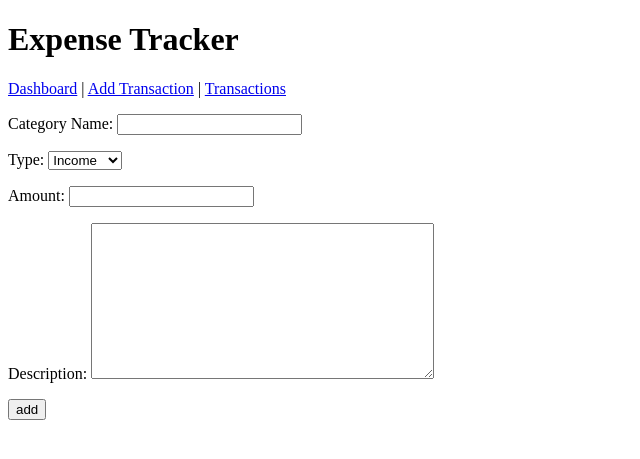
After one commit to HarshiniMuthukaruppan/Expense-Tracker, a Django app: page //add/ in a window 1280 px wide. The commit adds this page. Shown: the top 459 px of the page, without its empty margins (0-640 px from the left). Run offline with Django 5.2, Linux system fonts and the light colour scheme.

Commit message:
Form with Category creation logic

```diff
--- /dev/null
+++ b/Tracker/Templates/Tracker/add.html
@@ -0,0 +1,13 @@
+{% extends "Tracker/index.html" %}
+
+{% block content %}
+<form action="" method="post">
+
+{% csrf_token %}
+
+{{form.as_p}}
+<button type="submit">add</button>
+
+</form>
+
+{% endblock %}
--- a/Tracker/Templates/Tracker/index.html
+++ b/Tracker/Templates/Tracker/index.html
@@ -6,6 +6,16 @@
     <title>Home</title>
 </head>
 <body>
-    <h1>Hi </h1>
+     <h1>Expense Tracker</h1>
+
+    <nav>
+        <a href="{% url 'dashboard' %}">Dashboard</a> |
+        <a href="{% url 'add' %}">Add Transaction</a> |
+        <a href="{% url 'transactionlist' %}">Transactions</a>
+    </nav>
+
+    {% block content %}
+    {% endblock %}
+
 </body>
 </html>
--- /dev/null
+++ b/Tracker/forms.py
@@ -0,0 +1,38 @@
+from django import forms
+from .models import Transaction,Category
+
+class TransactionForm(forms.ModelForm):
+    category_name = forms.CharField(label="Category Name")
+    category_type = forms.ChoiceField(
+        choices=Category.Category_Type,
+        label="Type"
+    )
+    class Meta:
+        model=Transaction
+        fields=['category_name','category_type','amount','description']
+
+    def save(self,user=None,commit=True):
+        category_name=self.cleaned_data['category_name']
+        category_type=self.cleaned_data['category_type']
+
+        category_obj,crated=Category.objects.get_or_create(
+            name=category_name,
+            user=user,
+            defaults={'category':category_type}
+        )
+        transaction = super().save(commit=False)
+        transaction.category = category_obj
+        transaction.user = user
+
+        if commit:
+            transaction.save()
+
+        return transaction
+
+
+    def __init__(self,*args,**kwargs):
+        user=kwargs.pop('user',None)
+        super().__init__(*args, **kwargs)
+
+        if user:
+            self.fields['category'].queryset=Category.objects.filter(user=user)
--- a/Tracker/models.py
+++ b/Tracker/models.py
@@ -19,7 +19,7 @@ class Category(models.Model):
     )
 
     def __str__(self):
-        return f"{self.name} ({self.category})"
+        return f"{self.name}"
 
 
 class Transaction(models.Model):
@@ -30,9 +30,9 @@ class Transaction(models.Model):
 
     amount=models.DecimalField(max_digits=10,decimal_places=5)
 
-    date=models.DateTimeField()
+    date=models.DateTimeField(auto_now_add=True)
 
     description=models.TextField(blank=True)
 
     def __str__(self):
-        return f"{self.user.username}-{self.amount}-{self.transaction}"
+        return f"{self.user.username}-{self.amount}-{self.category}"
--- a/Tracker/urls.py
+++ b/Tracker/urls.py
@@ -4,5 +4,7 @@ from . import views
 
 urlpatterns = [
 
-    path('',views.home,name="home"),
+    path('',views.dashboard,name='dashboard'),
+    path('/add/',views.add,name='add'),
+    path('/transactionlist/',views.transaction_list,name='transactionlist'),
 ]
--- a/Tracker/views.py
+++ b/Tracker/views.py
@@ -1,6 +1,71 @@
-from django.shortcuts import render
-from django.http import HttpResponse
+from django.shortcuts import render,redirect
+from .models import Transaction,Category
+from .forms import TransactionForm
+from django.contrib.auth.decorators import login_required
+from django.contrib.auth.models import User
 
 # Create your views here.
-def home(request):
-    return render(request,'Tracker/index.html')
+
+def add(request):
+
+    if request.method == 'POST':
+        form = TransactionForm(request.POST)
+
+        if form.is_valid():
+           form.save(user=request.user)
+           ''' transaction = form.save(commit=False)
+            transaction.user = User.objects.first()  # for testing
+            transaction.save()'''
+           return redirect('transactionlist')
+
+    else:
+        form = TransactionForm()
+
+    return render(request, 'Tracker/add.html', {'form': form})
+
+'''@login_required
+def add(request):
+
+    if request.method=='POST':
+        form=TransactionForm(request.POST)#,user=request.user)
+
+        if form.is_valid():
+            transaction=form.save(commit=False)
+            transaction.user=User.objects.first()#request.user
+            transaction.save()
+            return redirect('transaction_list')
+
+        #else:
+
+            form=TransactionForm(user=request.user)
+        form = TransactionForm()
+        context={'form':form}
+
+        return render(request,'Tracker/add.html',context)  '''
+
+
+def transaction_list(request):
+    transactions=Transaction.objects.filter(user=request.user).order_by('-date')
+
+    context={'transactions':transactions}
+
+    return render(request,'Tracker/show.html',context)
+
+
+@login_required
+def dashboard(request):
+    transaction=Transaction.objects.filter(user=request.user)
+    total_income=0
+    total_expense=0
+
+    for t in transaction:
+        if t.category.category=='income':
+            total_income+=t.amount
+        else:
+            total_expense+=t.amount
+
+    balance=total_income-total_expense
+
+    context={'Income':total_income,'Expense':total_expense,'Balance':balance}
+
+    return render(request,'Tracker/dashboard.html',context)
```
Also changed, not shown: Tracker/Templates/Tracker/dashboard.html (added, +12 -0 lines), Tracker/Templates/Tracker/show.html (added, +30 -0 lines), Tracker/migrations/0002_alter_transaction_date.py (added).
